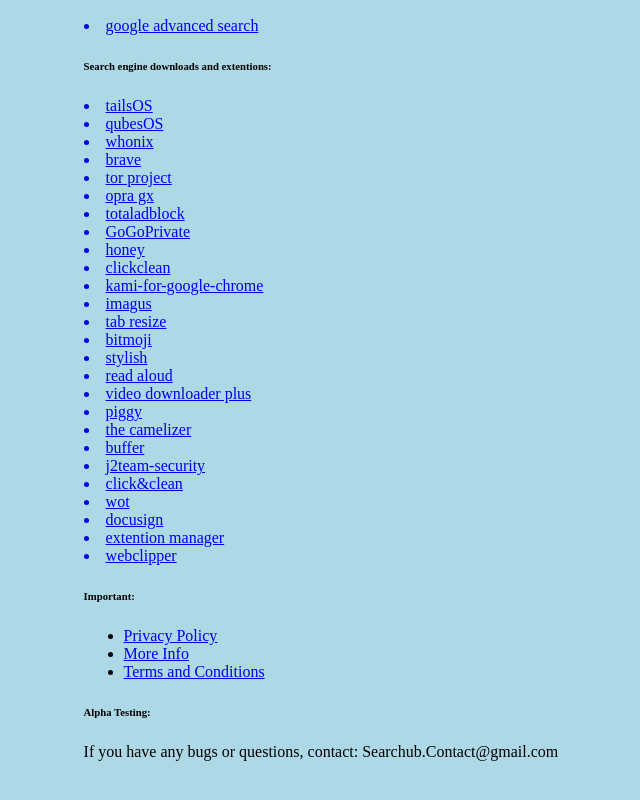
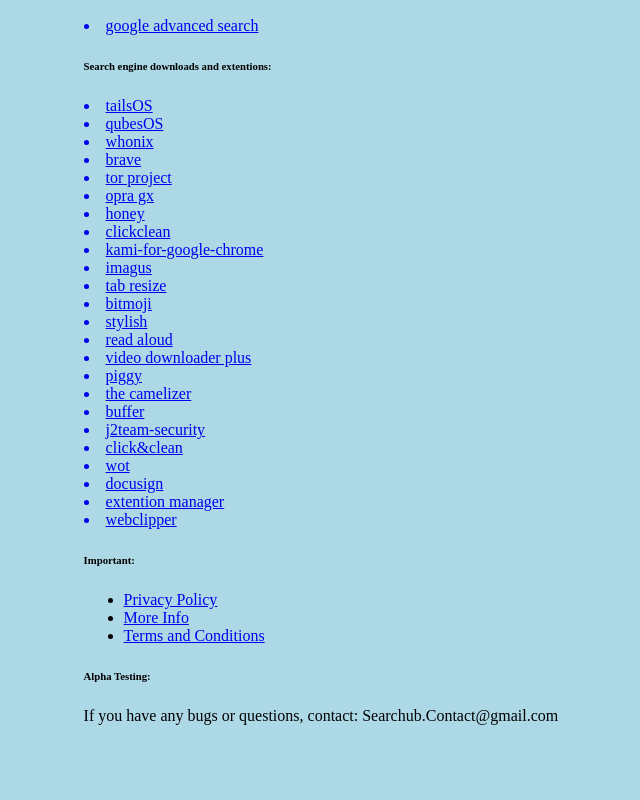
Before and after one commit to Saerchub1/jhagjHGDYaHDUaFGjhgYATugItatF7621428UYT-R-UYfgU-651276fJg-GUFD-E-YT-CVY-R, a plain HTML site: page index.html in a window 1280 px wide. Shown: the part 4070-4870 px from the top of the page, without its empty margins (278-918 px from the left). Drawn offline with Linux system fonts and the light colour scheme; a script that the page names is missing.

Commit message:
Update link fix index.html

```diff
--- a/index.html
+++ b/index.html
@@ -764,11 +764,6 @@
     <li>opra gx</li>
 </a>
 
-<a href="https://www.totaladblock.com/free-adblocker">
-    <li>totaladblock</li>
-  <li>GoGoPrivate</li>
-</a>
-
 <a href="https://www.joinhoney.com/">
     <li>honey</li>
 </a>
```
